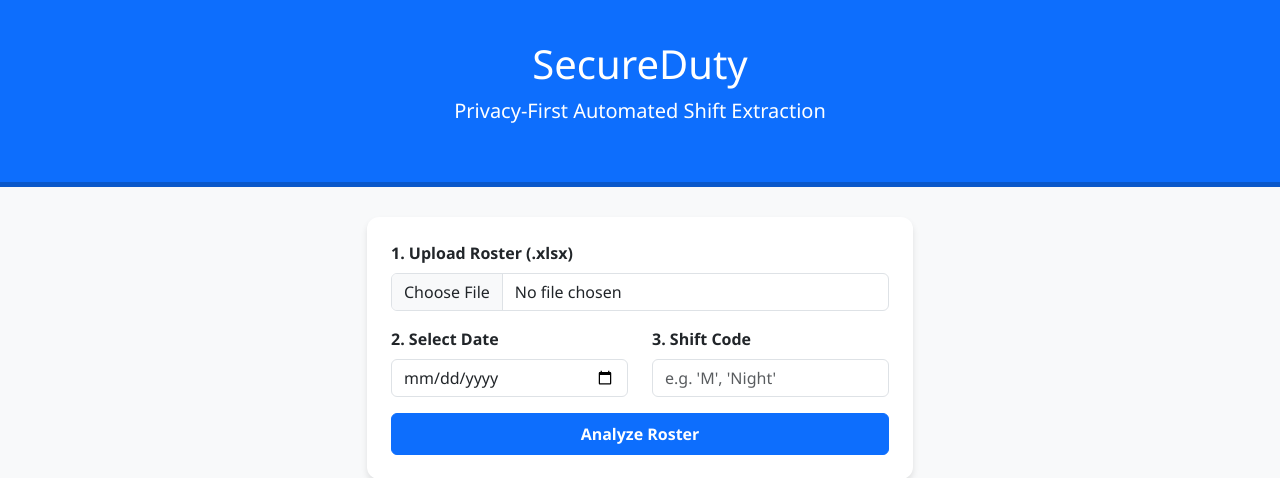
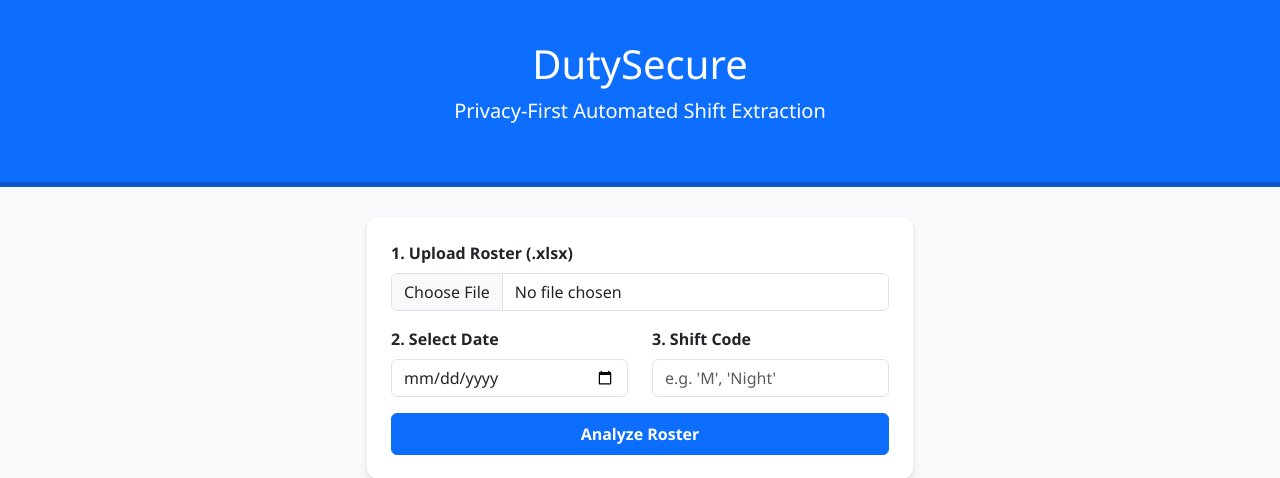
Before and after one commit to 24KaratAu/Simple-Software-for-Allocation-of-Duties-SSAD, a Flask app: page / in a window 1280 px wide. Shown: the top 478 px of the page. Run offline with Flask 3, Linux system fonts and the light colour scheme.

Commit message:
done for all edge cases for now

```diff
--- a/templates/index.html
+++ b/templates/index.html
@@ -3,7 +3,7 @@
 <head>
     <meta charset="UTF-8">
     <meta name="viewport" content="width=device-width, initial-scale=1.0">
-    <title>SecureDuty | AI-Powered Roster Engine</title>
+    <title>DutySecure | AI-Powered Roster Engine</title>
     <link href="https://cdn.jsdelivr.net/npm/bootstrap@5.3.0/dist/css/bootstrap.min.css" rel="stylesheet">
     <style>
         body { background-color: #f8f9fa; font-family: 'Segoe UI', Tahoma, Geneva, Verdana, sans-serif; }
@@ -17,7 +17,7 @@
 <body>
 
 <div class="hero-section text-center">
-    <h1>SecureDuty</h1>
+    <h1>DutySecure</h1>
     <p class="lead">Privacy-First Automated Shift Extraction</p>
 </div>
 
```
